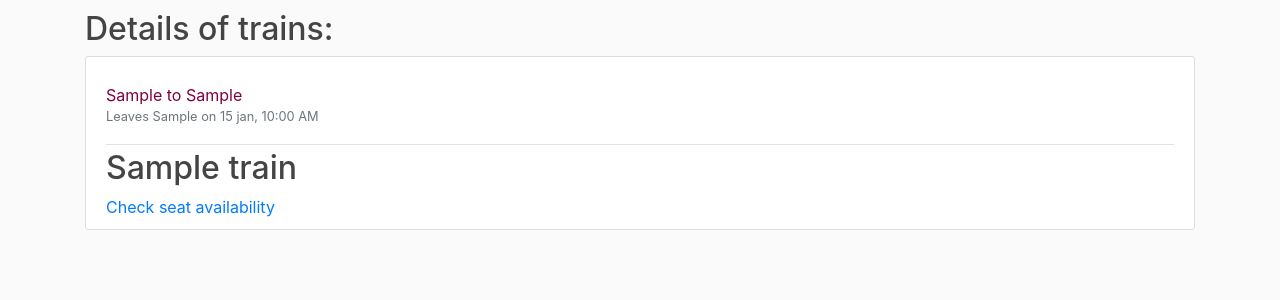
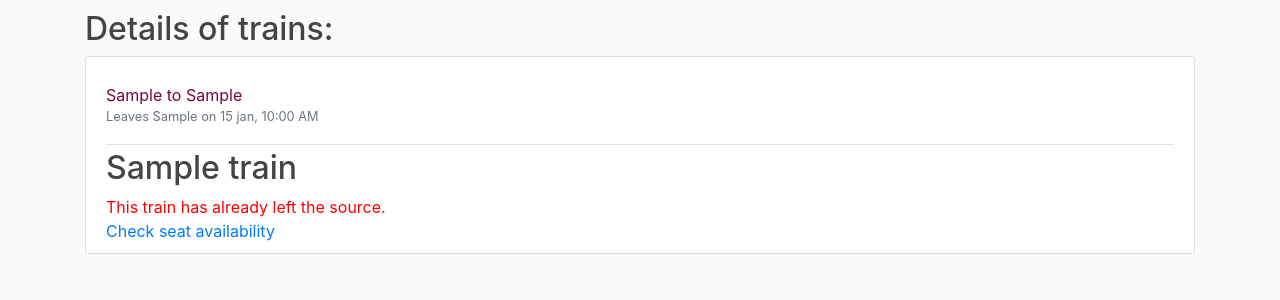
Before and after one commit to RamAvtarDubey/SMILE-backend, a Django app: page / in a window 1280 px wide. Shown: the part 154-454 px from the top of the page. Run offline with Django 5.2, Linux system fonts and the light colour scheme; a user stored in the database is signed in; tables that the repository leaves empty hold one stand-in row (values such as "Sample post"); some libraries are stand-ins or nearby versions.

Commit message:
Departed Train
Home page now mentions if a train has already departed

```diff
--- a/trainbooking/backend/templates/backend/home.html
+++ b/trainbooking/backend/templates/backend/home.html
@@ -54,7 +54,12 @@
       <div style="color: rgb(125, 0, 61);">{{ train.source }} to {{train.destination}}</div>
       <small class="text-muted">Leaves {{train.source}} on {{ train.departure_time|date:"d b, h:i A" }}</small></p>
     </div>
-    <h2>{{ train.name }}</h2>
+    <h2>{{ train.name }} </h2>
+    <div style="color: red;">
+      {% if train.departed_status %}
+        This train has already left the source.
+      {% endif %}
+    </div>
     <a href="{% url 'train-details' train.id%}">Check seat availability</a>
   </div>
 </article>
--- a/trainbooking/backend/views.py
+++ b/trainbooking/backend/views.py
@@ -22,7 +22,7 @@ def home(request):
     source = request.GET.get("source", "").strip()
     destination = request.GET.get("destination", "").strip()
     departure_time = request.GET.get("departure_time", "").strip()
-    trains = Train.objects.all()
+    trains = Train.objects.all().order_by('-departure_time')
 
     if source:
         trains = trains.filter(source__icontains=source)
@@ -33,8 +33,9 @@ def home(request):
     if departure_time:
         trains = trains.filter(departure_time__icontains=departure_time)
 
-
-
+    for train in trains:
+        if train.departure_time < timezone.now():
+            train.departed_status = 'Departed'
     return render(request, 'backend/home.html', {'trains':trains})
 
 class RegisterView(APIView):
```
